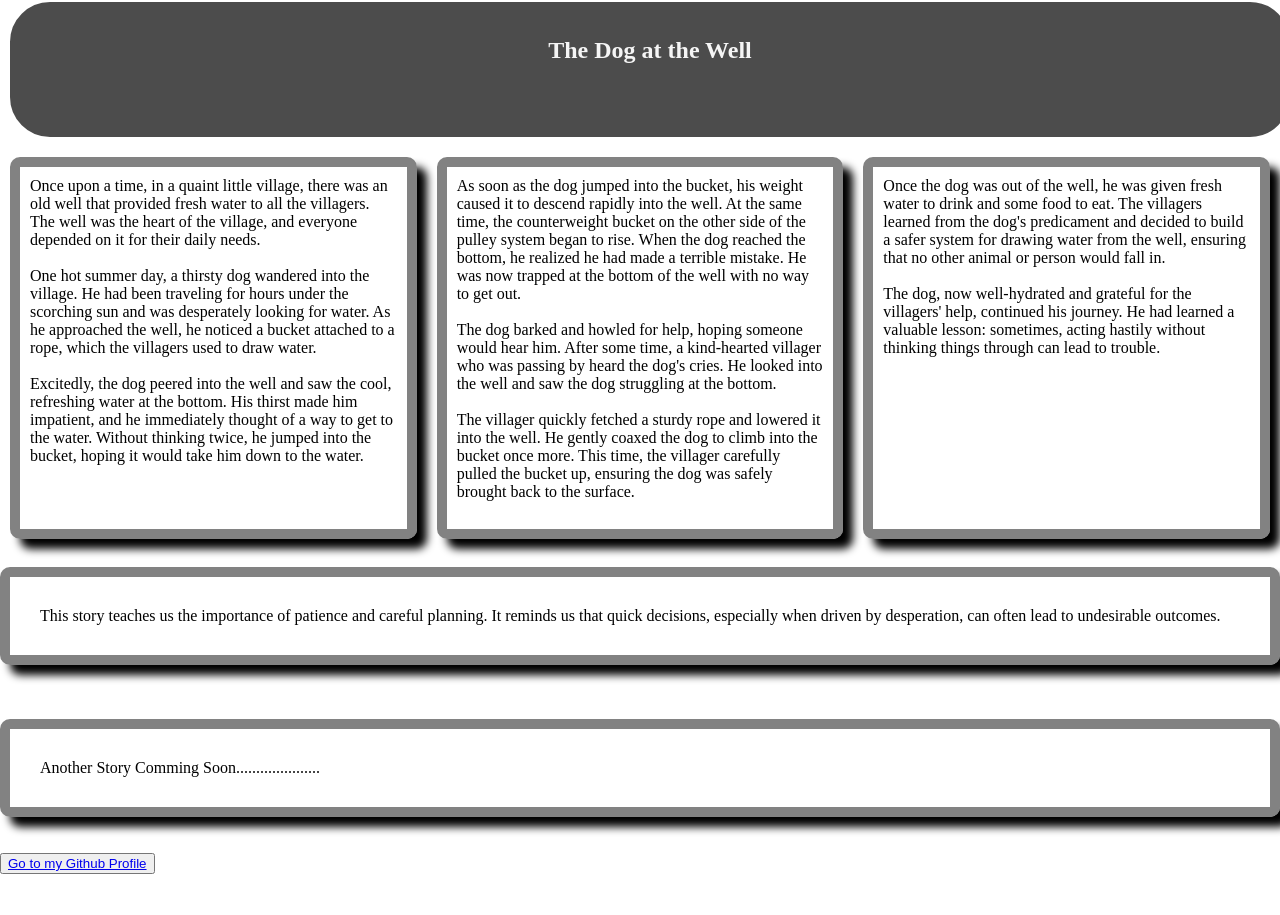
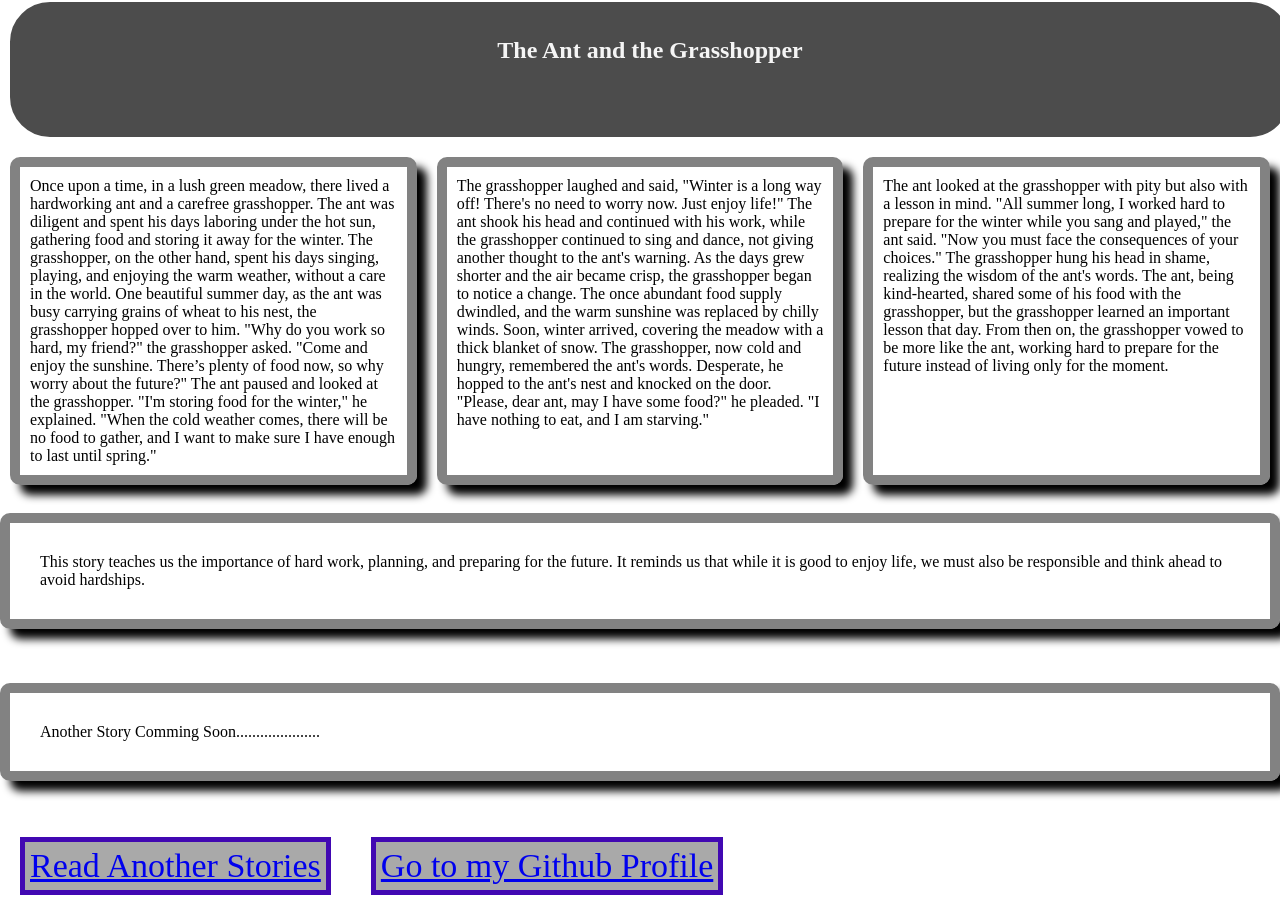
Before and after one commit to Moin-hub/Reading-Room, a plain HTML site: page index.html in a window 1280 px wide. Shown: the part 1837-2752 px from the top of the page. Before the commit the page ends 2711 px from the top, so only its background shows below. Drawn offline with Linux system fonts and the light colour scheme.

Commit message:
new commit

```diff
--- a/index.html
+++ b/index.html
@@ -41,7 +41,14 @@
         margin: 10px;
         font-family: 'Times New Roman', Times, serif;
     }
-
+    .Green{
+        background-color: darkgray;
+        font-size: 34px;
+        font-family: 'Times New Roman', Times, serif;
+        border: 5px solid rgb(65, 8, 178);
+        margin: 20px;
+        padding: 5px;
+    }
     </style>
 </head>
 <body>
@@ -53,7 +60,8 @@
 
     <div>
         <header class="Story1">
-            <h2 style="color: whitesmoke;">The Two Cats and the Monkey</h2>
+            <h2 style="color: whitesmoke; background-image: url(https://www.moralstories.org/wp-content/uploads/2009/07/catmonkey.jpg);">The Two Cats and the Monkey</h2>
+
         </header>
         <p class="Story2">Once upon a time, in a quiet village, there lived two cats who were the best of friends. One day, while they were out exploring, they stumbled upon a large piece of bread. Both cats were very hungry and wanted the bread for themselves.
             <br><br>
@@ -109,48 +117,58 @@
             <br><br><br>
             <div>
                 <header class="Story1">
-                    <h2 style="color: whitesmoke;">The Dog at the Well</h2>
+                    <h2 style="color: whitesmoke;">The Ant and the Grasshopper</h2>
                 </header>
 
 
             </div>
 
             <div style="display: inline-flex;">
-                <p class="Story3">Once upon a time, in a quaint little village, there was an old well that provided fresh water to all the villagers. The well was the heart of the village, and everyone depended on it for their daily needs.
-                    <br><br>
-                    One hot summer day, a thirsty dog wandered into the village. He had been traveling for hours under the scorching sun and was desperately looking for water. As he approached the well, he noticed a bucket attached to a rope, which the villagers used to draw water.
-                    <br><br>
-                    Excitedly, the dog peered into the well and saw the cool, refreshing water at the bottom. His thirst made him impatient, and he immediately thought of a way to get to the water. Without thinking twice, he jumped into the bucket, hoping it would take him down to the water.
-                    <br><br>
+                <p class="Story3">Once upon a time, in a lush green meadow, there lived a hardworking ant and a carefree grasshopper. The ant was diligent and spent his days laboring under the hot sun, gathering food and storing it away for the winter. The grasshopper, on the other hand, spent his days singing, playing, and enjoying the warm weather, without a care in the world.
+
+                    One beautiful summer day, as the ant was busy carrying grains of wheat to his nest, the grasshopper hopped over to him. "Why do you work so hard, my friend?" the grasshopper asked. "Come and enjoy the sunshine. There’s plenty of food now, so why worry about the future?"
+
+                    The ant paused and looked at the grasshopper. "I'm storing food for the winter," he explained. "When the cold weather comes, there will be no food to gather, and I want to make sure I have enough to last until spring."
+
+
 
                    </p>
                     <br><br>
-                    <p class="Story3">
-                        As soon as the dog jumped into the bucket, his weight caused it to descend rapidly into the well. At the same time, the counterweight bucket on the other side of the pulley system began to rise. When the dog reached the bottom, he realized he had made a terrible mistake. He was now trapped at the bottom of the well with no way to get out.
-                        <br><br>
-                        The dog barked and howled for help, hoping someone would hear him. After some time, a kind-hearted villager who was passing by heard the dog's cries. He looked into the well and saw the dog struggling at the bottom.
-                        <br><br>
-                        The villager quickly fetched a sturdy rope and lowered it into the well. He gently coaxed the dog to climb into the bucket once more. This time, the villager carefully pulled the bucket up, ensuring the dog was safely brought back to the surface.
-                        <br><br>
+                    <p class="Story3"> The grasshopper laughed and said, "Winter is a long way off! There's no need to worry now. Just enjoy life!"
+
+                        The ant shook his head and continued with his work, while the grasshopper continued to sing and dance, not giving another thought to the ant's warning.
+
+                        As the days grew shorter and the air became crisp, the grasshopper began to notice a change. The once abundant food supply dwindled, and the warm sunshine was replaced by chilly winds. Soon, winter arrived, covering the meadow with a thick blanket of snow.
+
+                        The grasshopper, now cold and hungry, remembered the ant's words. Desperate, he hopped to the ant's nest and knocked on the door. "Please, dear ant, may I have some food?" he pleaded. "I have nothing to eat, and I am starving."
+
+
+
                         </p>
                     <br><br>
-                    <p class="Story3">Once the dog was out of the well, he was given fresh water to drink and some food to eat. The villagers learned from the dog's predicament and decided to build a safer system for drawing water from the well, ensuring that no other animal or person would fall in.
-                        <br><br>
-                        The dog, now well-hydrated and grateful for the villagers' help, continued his journey. He had learned a valuable lesson: sometimes, acting hastily without thinking things through can lead to trouble.</p>
+                    <p class="Story3"> The ant looked at the grasshopper with pity but also with a lesson in mind. "All summer long, I worked hard to prepare for the winter while you sang and played," the ant said. "Now you must face the consequences of your choices."
+
+                        The grasshopper hung his head in shame, realizing the wisdom of the ant's words. The ant, being kind-hearted, shared some of his food with the grasshopper, but the grasshopper learned an important lesson that day.
+
+                        From then on, the grasshopper vowed to be more like the ant, working hard to prepare for the future instead of living only for the moment.</p>
 
             </div>
             <br><br>
-            <p class="Story2">This story teaches us the importance of patience and careful planning. It reminds us that quick decisions, especially when driven by desperation, can often lead to undesirable outcomes.
+            <p class="Story2">This story teaches us the importance of hard work, planning, and preparing for the future. It reminds us that while it is good to enjoy life, we must also be responsible and think ahead to avoid hardships.
             </p>
             <br><br><br>
             <div>
                 <p class="Story2">Another Story Comming Soon.....................</p>
             </div>
             <br><br>
-            <div>
-                <button>
+            <div style="display: inline-flex;">
+                <button class="Green">
+                    <a href="https://moin-hub.github.io/Story-Page-2/" target="_blank" >Read Another Stories</a>
+                </button>
+                <button class="Green">
                     <a href="https://github.com/Moin-hub" target="_blank">Go to my Github Profile</a>
                 </button>
+
             </div>
 
 
```
